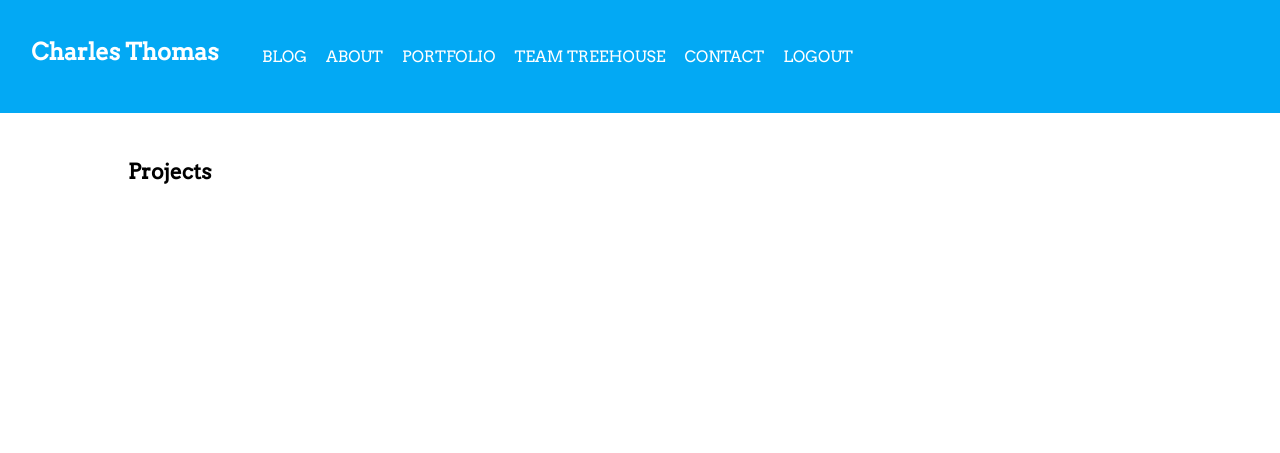
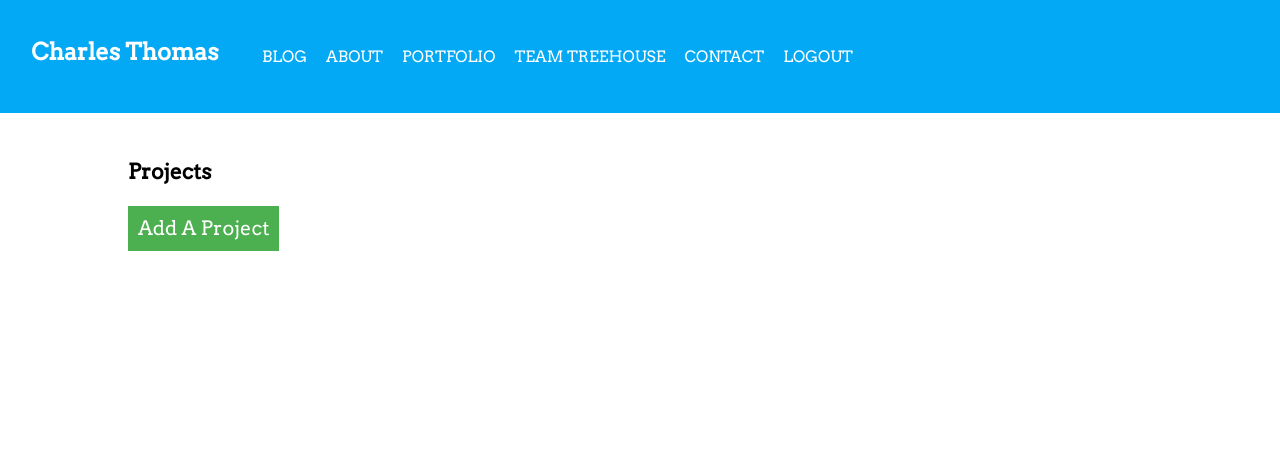
Before and after one commit to Ottermad/my_website, a Flask app: template app/templates/portfolio.html in a window 1280 px wide. Shown: the top 453 px of the page. Run offline with Flask 2, Linux system fonts and the light colour scheme; the template is opened without the code that fills it, so the values that code supplies are empty; the visitor is signed in with stand-in values (Sample User, id 1); parts of the project's set-up code (start-up, migrations or seed data) failed here and were passed over; some libraries are stand-ins or nearby versions.

Commit message:
Added add project button

```diff
--- a/app/projects/models.py
+++ b/app/projects/models.py
@@ -12,10 +12,10 @@ class Project(BaseModel):
     description = TextField()
 
     @classmethod
-    def create_project(cls, title, body, user_id, link):
+    def create_project(cls, title, description, user_id, link):
         cls.create(
             title=title,
-            description=body,
+            description=description,
             link=link,
             user_id=user_id
         )
--- a/app/templates/portfolio.html
+++ b/app/templates/portfolio.html
@@ -34,6 +34,9 @@
             </li>
         {% endfor %}
     </ul>
+    {% if current_user.is_authenticated() %}
+        <button class="btn btn-success btn-lg" onclick="location.href='{{ url_for("projects_blueprint.add_project") }}'">Add A Project</button>
+    {% endif %}
 {% endblock %}
 {% block extra_js %}
     <script>
```
